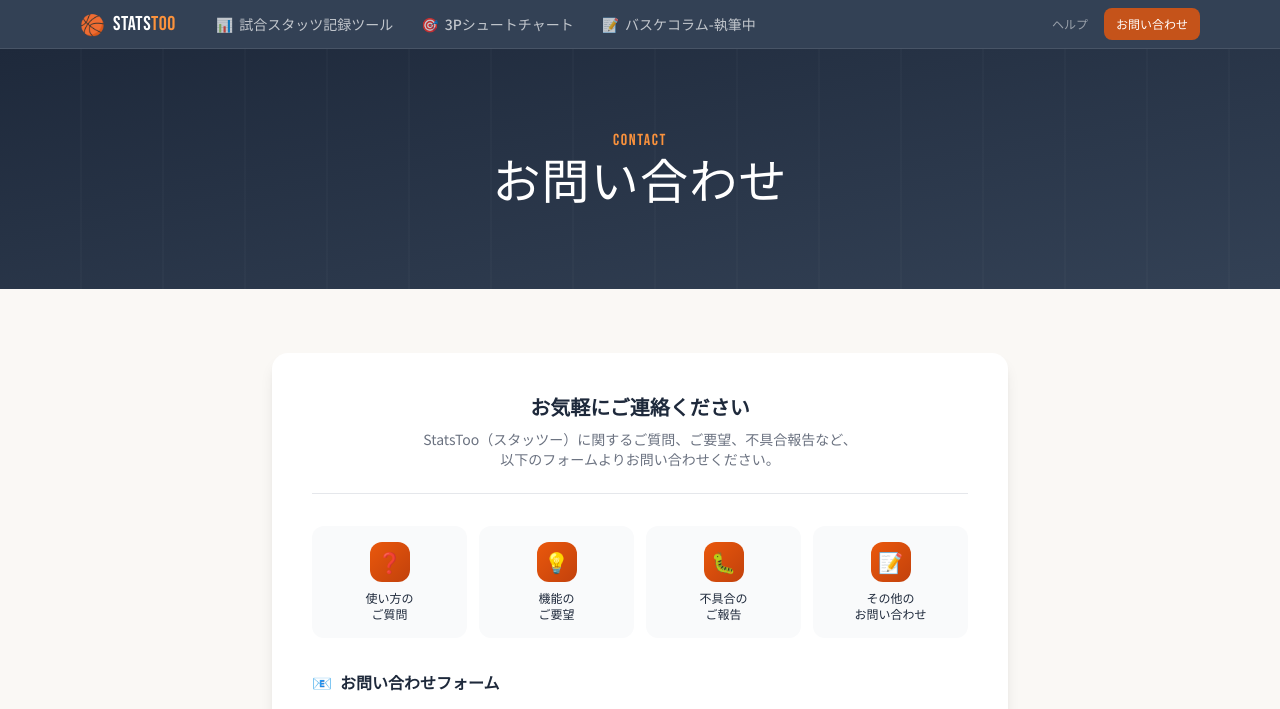
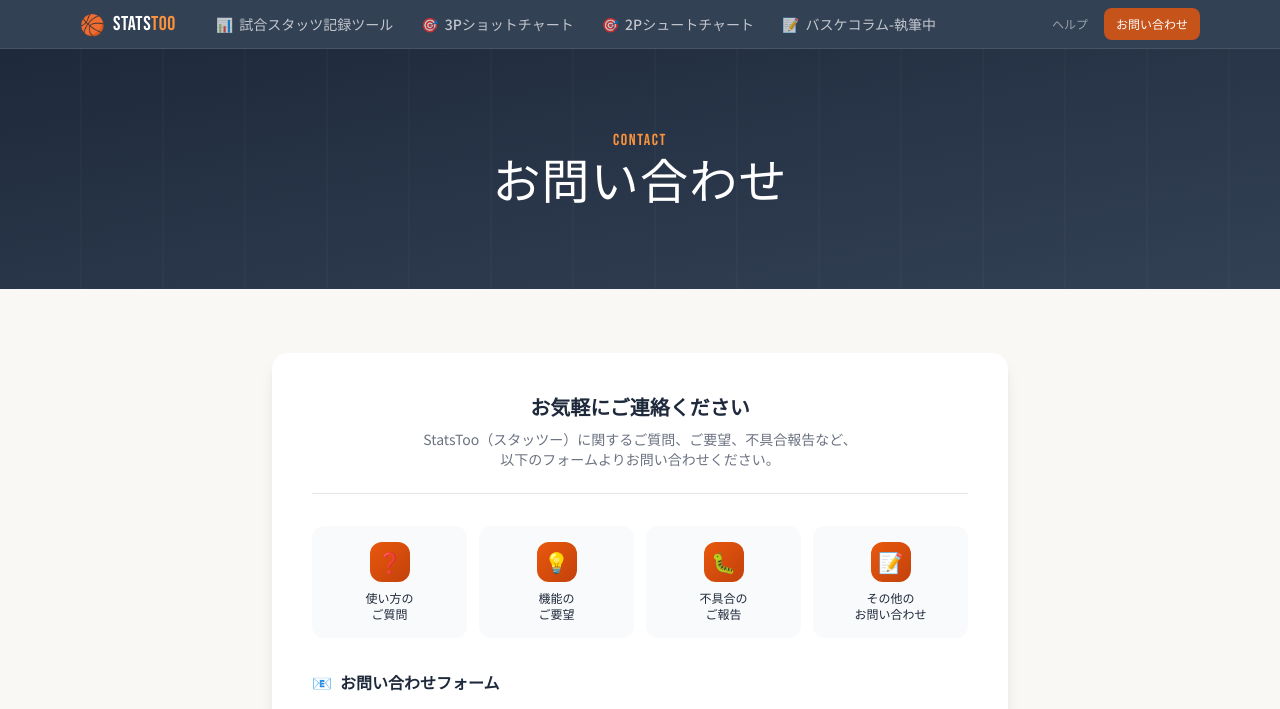
Before and after one commit to BSK-Ryo/statstoo, a Jekyll site: the page built from contact/index.html, in a window 1280 px wide. Shown: the top 709 px of the page. Built offline with Jekyll 4.4.1, drawn with Linux system fonts in a browser that asks for light colours; nearby versions of some CDN libraries; grey boxes are pictures that could not be loaded.

Commit message:
Update header.html

```diff
--- a/_includes/header.html
+++ b/_includes/header.html
@@ -17,8 +17,11 @@
                 <a href="/tools/game-stats/" class="nav-link {% if page.url == '/tools/game-stats/' %}text-white bg-primary/80{% else %}text-white/70 hover:text-white hover:bg-white/10{% endif %} px-3 py-2 rounded-lg text-sm font-medium transition flex items-center gap-1.5">
                     <span>📊</span> 試合スタッツ記録ツール
                 </a>
-                <a href="/tools/practice/" class="nav-link text-white/70 hover:text-white hover:bg-white/10 px-3 py-2 rounded-lg text-sm font-medium transition flex items-center gap-1.5">
-                    <span>🎯</span> 3Pシュートチャート
+                <a href="/tools/3Pshotchart/" class="nav-link text-white/70 hover:text-white hover:bg-white/10 px-3 py-2 rounded-lg text-sm font-medium transition flex items-center gap-1.5">
+                    <span>🎯</span> 3Pショットチャート
+                </a>
+                <a href="/tools/2Pshotchart/" class="nav-link text-white/70 hover:text-white hover:bg-white/10 px-3 py-2 rounded-lg text-sm font-medium transition flex items-center gap-1.5">
+                    <span>🎯</span> 2Pシュートチャート
                 </a>
                 <a href="/column/" class="nav-link text-white/70 hover:text-white hover:bg-white/10 px-3 py-2 rounded-lg text-sm font-medium transition flex items-center gap-1.5">
                     <span>📝</span> バスケコラム-執筆中
```
